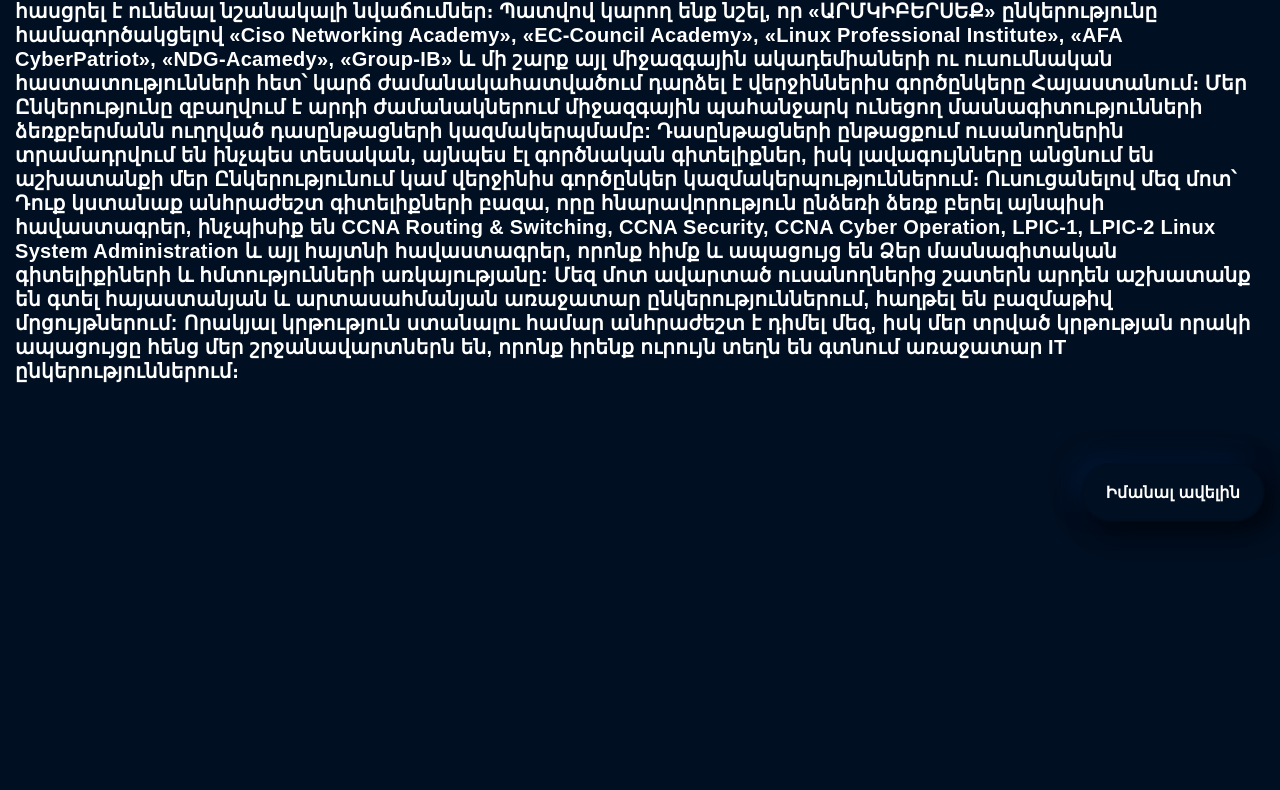
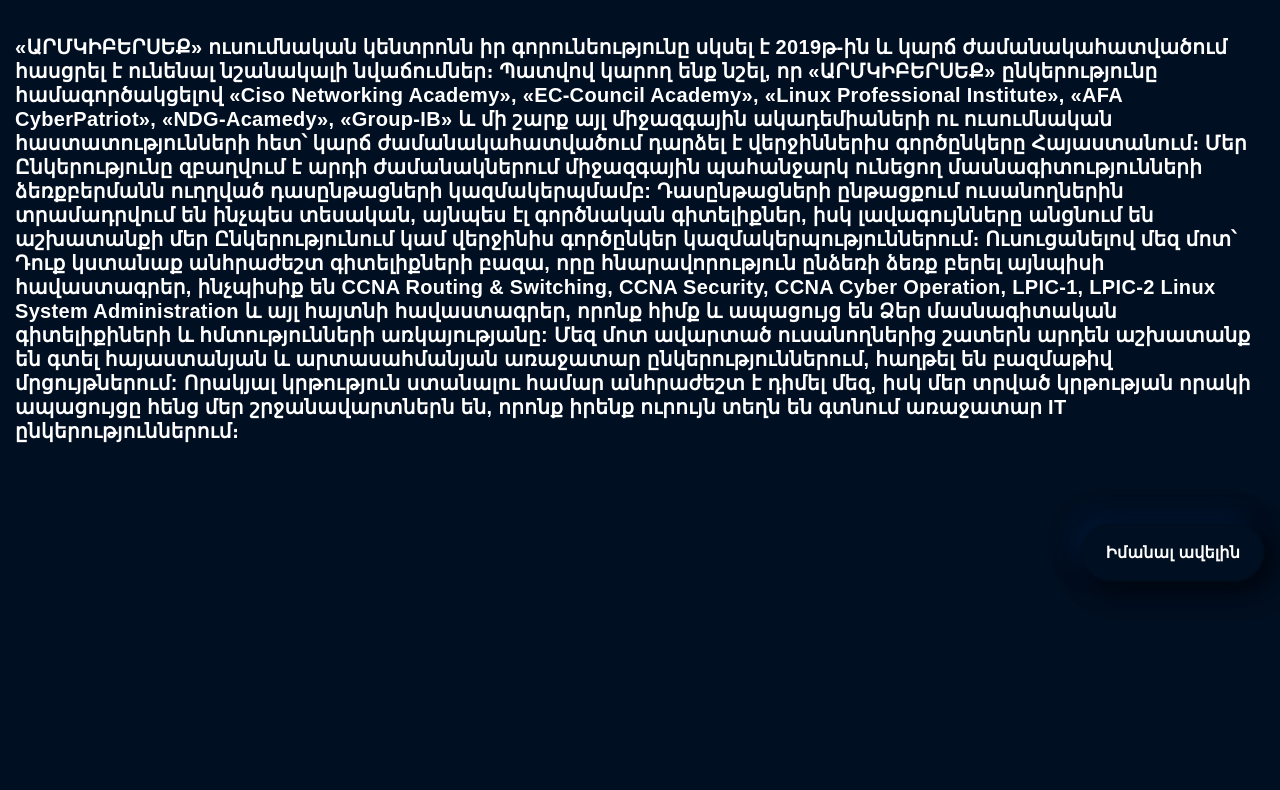
Before and after one commit to VahanHovanisyan/armCyber, a plain HTML site: page services.html in a window 1280 px wide. Shown: the part 235-1025 px from the top of the page. Drawn offline with Linux system fonts and the light colour scheme; a script that the page names is missing; files whose address does not match are found by name.

Commit message:
upate commit second

```diff
--- a/css/about-page-style.css
+++ b/css/services-page-style.css
@@ -1,7 +1,14 @@
 .hero {
+    padding-top: 110px;
     padding-bottom: 165px;
 }
 
+@media(min-width:768px){
+    .hero {
+        padding-top: 60px;
+        padding-bottom: 65px;
+    }
+}
 .hero__link-box {
     display: flex;
     justify-content: center;
--- a/services.html
+++ b/services.html
@@ -6,7 +6,7 @@
     <meta name="viewport" content="width=device-width, initial-scale=1.0">
     <link rel="shortcut icon" href="favicon.ico" type="image/x-icon">
     <link rel="stylesheet" href="css/repeat-style.css">
-    <link rel="stylesheet" href="css/about-page-style.css">
+    <link rel="stylesheet" href="css/services-page-style.css">
     <title>About</title>
 </head>
 
```
